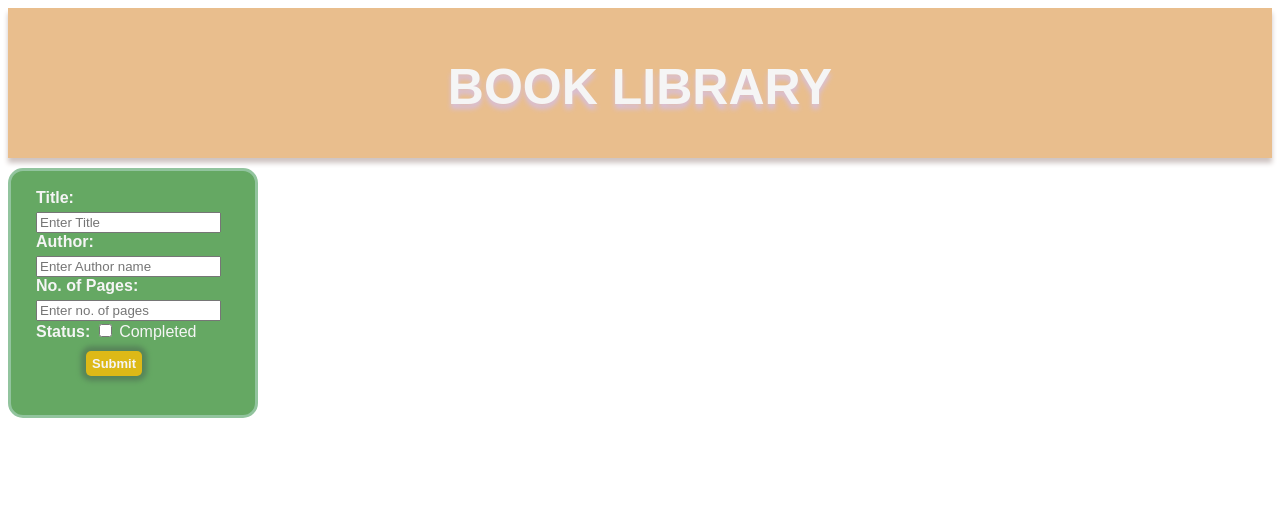
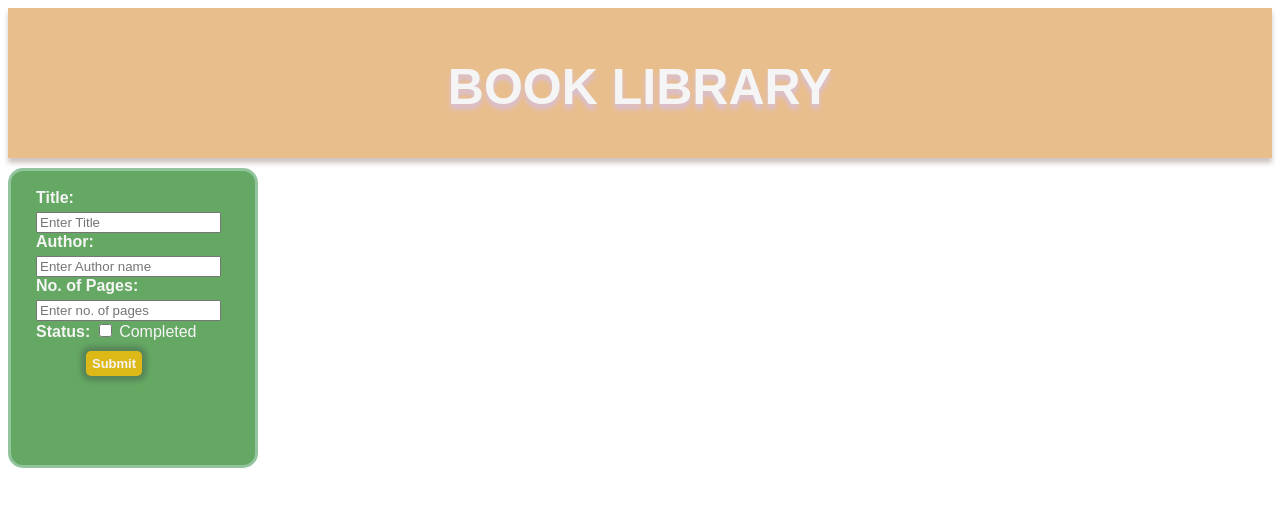
Before and after one commit to Axolotlbyte/Library, a plain HTML site: page index.html in a window 1280 px wide. Both pictures are taken after a click on the button "Add Book". Drawn offline with Linux system fonts and the light colour scheme.

Commit message:
updated form height

```diff
--- a/style.css
+++ b/style.css
@@ -88,7 +88,7 @@ body {
   position: fixed; /* Sit on top of the page content */
   display: none; /* Hidden by default */
   width: 250px; /* Full width (cover the whole page) */
-  height: 250px; /* Full height (cover the whole page) */
+  height: 300px; /* Full height (cover the whole page) */
   margin-top: auto;
   margin-left: auto;
   margin-right: auto;
```
